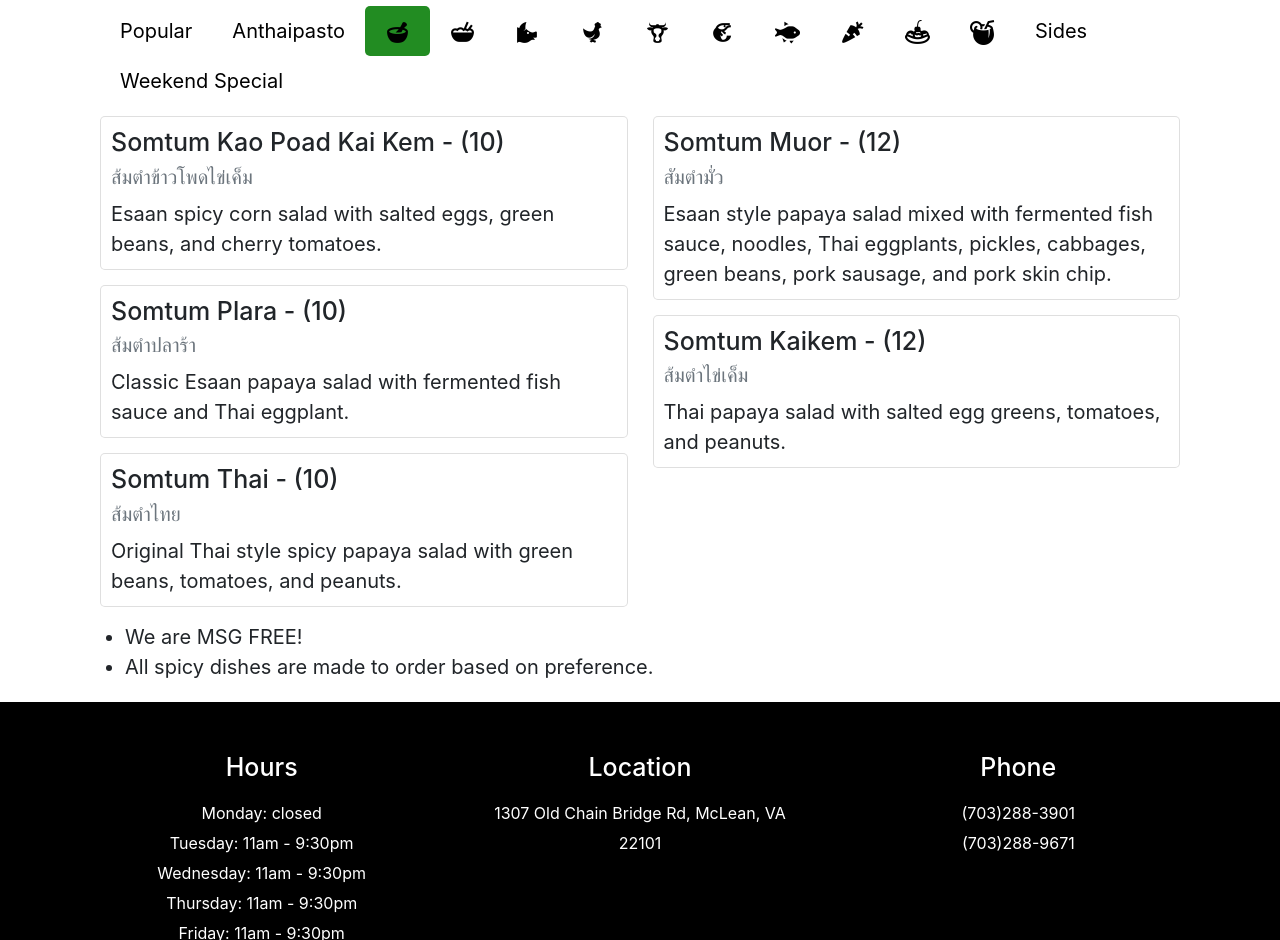
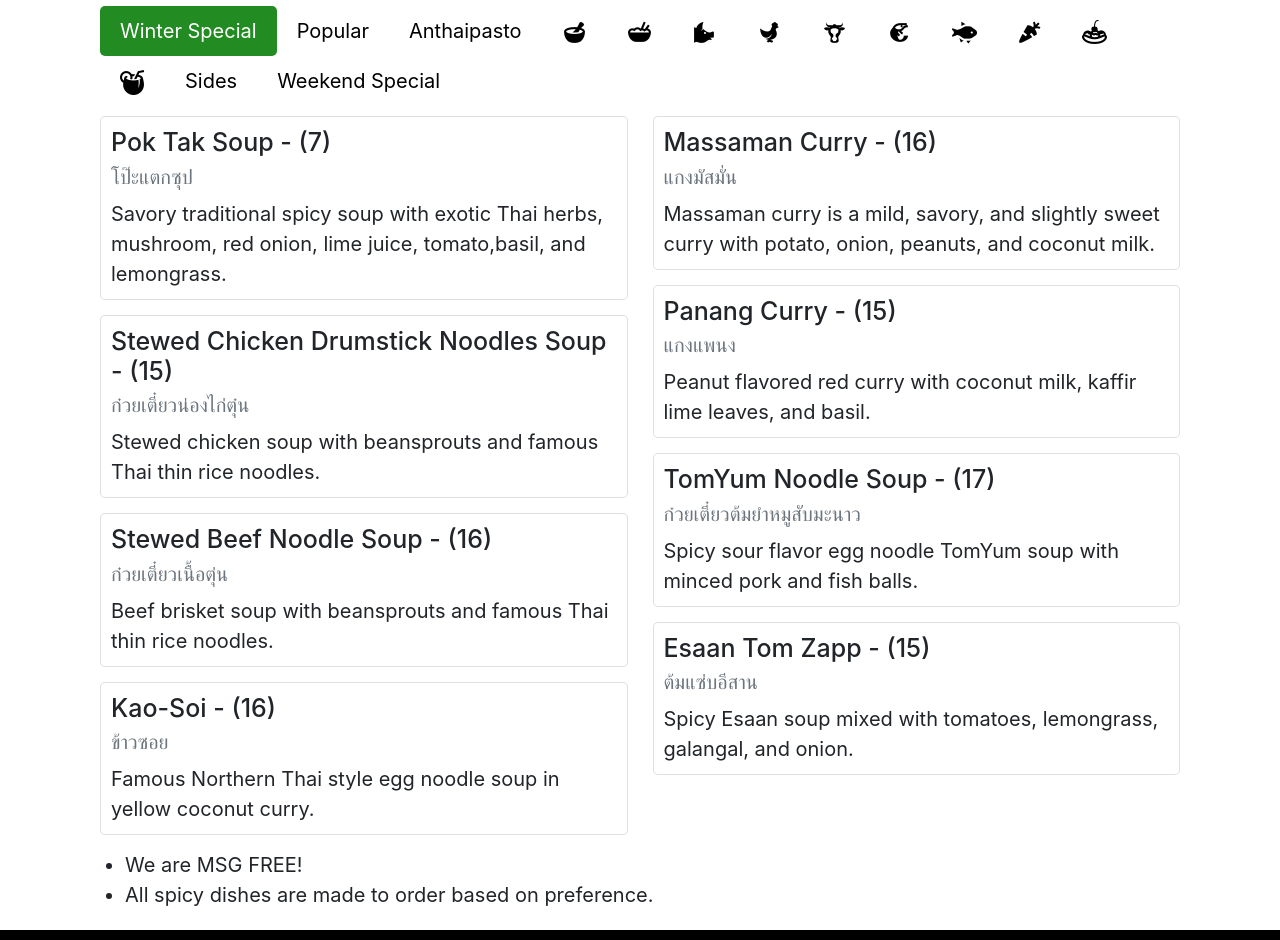
Before and after one commit to rainerdeal/esaan, a Jekyll site: the page built from menu.md, in a window 1280 px wide and 1400 px high. Shown: the part 460-1400 px from the top of the window. Built offline with Jekyll 4.4.1, drawn with Linux system fonts in a browser that asks for light colours; a script that is not in the unit is left out.

Commit message:
❄️ Winter Special

```diff
--- /dev/null
+++ b/_data/special.yml
@@ -0,0 +1,40 @@
+-
+  name: Pok Tak Soup
+  thai_name: โป๊ะแตกซุป
+  description: Savory traditional spicy soup with exotic Thai herbs, mushroom, red onion, lime juice, tomato,basil, and lemongrass.
+  price: 7
+-
+  name: Stewed Chicken Drumstick Noodles Soup
+  thai_name: ก๋วยเตี๋ยวน่องไก่ตุ๋น
+  description: Stewed chicken soup with beansprouts and famous Thai thin rice noodles.
+  price: 15
+-
+  name: Stewed Beef Noodle Soup
+  thai_name: ก๋วยเตี๋ยวเนื้อตุ่น
+  description: Beef brisket soup with beansprouts and famous Thai thin rice noodles.
+  price: 16
+-
+  name: Kao-Soi
+  thai_name: ข้าวซอย
+  description: Famous Northern Thai style egg noodle soup in yellow coconut curry.
+  price: 16
+-
+  name: Massaman Curry
+  thai_name: แกงมัสมั่น
+  description: Massaman curry is a mild, savory, and slightly sweet curry with potato, onion, peanuts, and coconut milk.
+  price: 16
+-
+  name: Panang Curry
+  thai_name: แกงแพนง
+  description: Peanut flavored red curry with coconut milk, kaffir lime leaves, and basil.
+  price: 15
+-
+  name: TomYum Noodle Soup
+  thai_name: ก๋วยเตี๋ยวต้มยำหมูสับมะนาว
+  description: Spicy sour flavor egg noodle TomYum soup with minced pork and fish balls.
+  price: 17
+-
+  name: Esaan Tom Zapp
+  thai_name: ต้มแซ่บอีสาน
+  description: Spicy Esaan soup mixed with tomatoes, lemongrass, galangal, and onion.
+  price: 15
--- a/_layouts/menu.html
+++ b/_layouts/menu.html
@@ -25,9 +25,10 @@ layout: default
     <div class="container">
 
         <div class="nav nav-pills nav-fill" id="v-pills-tab" role="tablist" aria-orientation="vertical">
+            <a class="nav-link active" id="v-pills-winter-tab" data-toggle="pill" href="#v-pills-winter" role="tab" aria-controls="v-pills-winter" aria-selected="true">Winter Special</a>
             <a class="nav-link" id="v-pills-popular-tab" data-toggle="pill" href="#v-pills-popular" role="tab" aria-controls="v-pills-popular" aria-selected="false">Popular</a>
             <a class="nav-link" id="v-pills-apps-tab" data-toggle="pill" href="#v-pills-apps" role="tab" aria-controls="v-pills-apps" aria-selected="false">Anthaipasto</a>
-            <a class="nav-link active" id="v-pills-somtum-tab" data-toggle="pill" href="#v-pills-somtum" role="tab" aria-controls="v-pills-somtum" aria-selected="true"><img src="images/icons/icons8-mortar-and-pestle-100.png" style="height:1.25rem;"></a>
+            <a class="nav-link" id="v-pills-somtum-tab" data-toggle="pill" href="#v-pills-somtum" role="tab" aria-controls="v-pills-somtum" aria-selected="false"><img src="images/icons/icons8-mortar-and-pestle-100.png" style="height:1.25rem;"></a>
             <a class="nav-link" id="v-pills-rice-and-noodles-tab" data-toggle="pill" href="#v-pills-rice-and-noodles" role="tab" aria-controls="v-pills-rice-and-noodles" aria-selected="false"><img src="images/icons/icons8-rice-bowl-100.png" style="height:1.25rem;"></a>
             <a class="nav-link" id="v-pills-pork-tab" data-toggle="pill" href="#v-pills-pork" role="tab" aria-controls="v-pills-pork" aria-selected="false"><img src="images/icons/icons8-pig-100.png" style="height:1.25rem;"></a>
             <a class="nav-link" id="v-pills-chicken-tab" data-toggle="pill" href="#v-pills-chicken" role="tab" aria-controls="v-pills-chicken" aria-selected="false"><img src="images/icons/icons8-chicken-100.png" style="height:1.25rem;"></a>
@@ -42,6 +43,19 @@ layout: default
         </div>
 
         <div class="tab-content" id="v-pills-tabContent">
+            <div class="tab-pane fade show active" id="v-pills-winter" role="tabpanel" aria-labelledby="v-pills-winter-tab">
+                <div class="card-columns">
+                    {% for item in site.data.special %}
+                        <div class="card">
+                            <div class="card-body">
+                                <h5 class="card-title">{{ item.name }} - ({{ item.price }})</h5>
+                                <h6 class="card-subtitle mb-2 text-muted">{{ item.thai_name }}</h6>
+                                <p class="card-text">{{ item.description }}</p>
+                            </div>
+                        </div>
+                    {% endfor %}
+                </div>
+            </div>
             <div class="tab-pane fade" id="v-pills-popular" role="tabpanel" aria-labelledby="v-pills-popular-tab">
                 <div class="card-columns">
                     {% for item in site.data.popular %}
@@ -68,7 +82,7 @@ layout: default
                     {% endfor %}
                 </div>
             </div>
-            <div class="tab-pane fade show active" id="v-pills-somtum" role="tabpanel" aria-labelledby="v-pills-somtum-tab">
+            <div class="tab-pane fade" id="v-pills-somtum" role="tabpanel" aria-labelledby="v-pills-somtum-tab">
                 <div class="card-columns">
                     {% for item in site.data.somtum %}
                         <div class="card">
```
